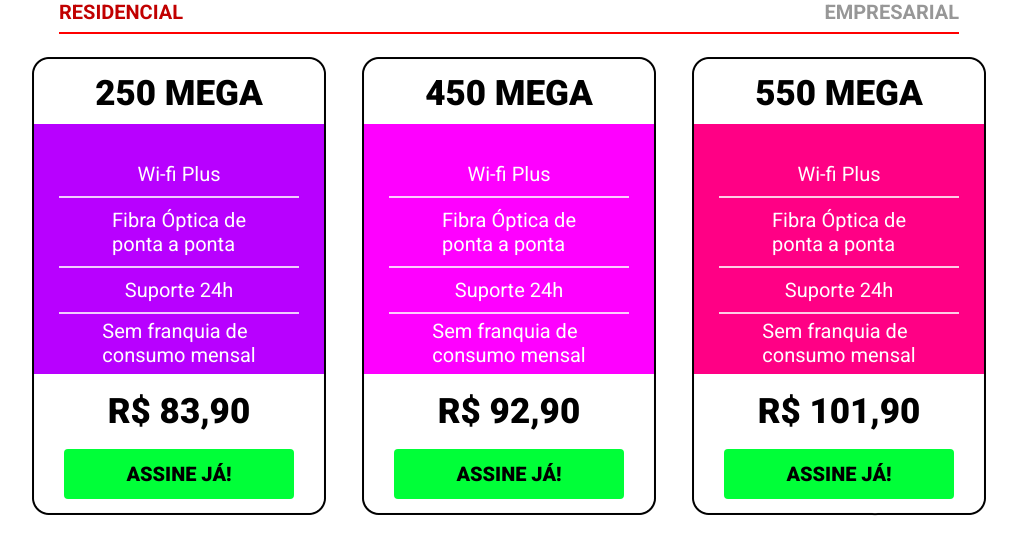
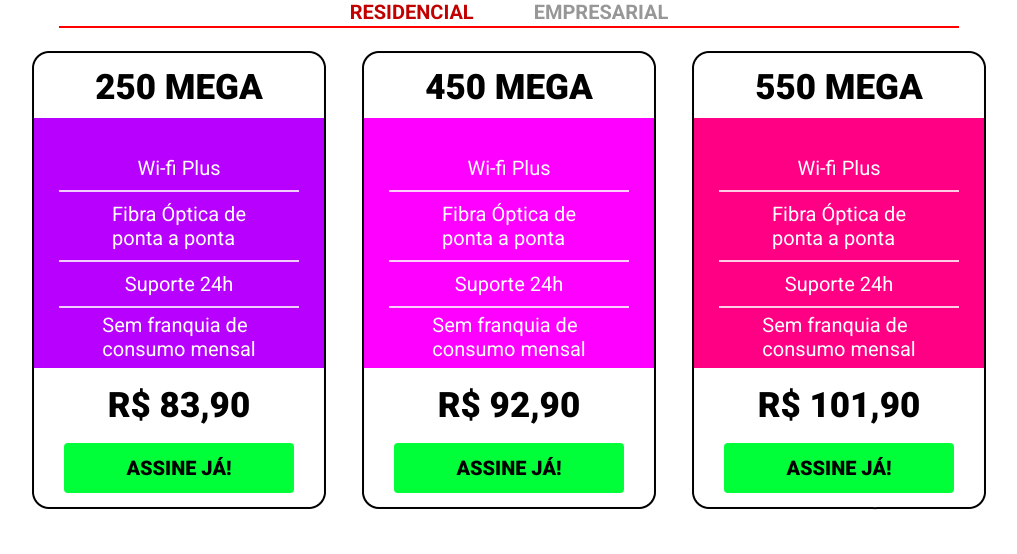
Before and after one commit to beatrizcdsmartins/slider-desktop, a plain HTML site: page index.html in a window 1280 px wide. Shown: the whole page, without its empty margins (131-1148 px from the left). Drawn offline with nearby package versions, Linux system fonts and the light colour scheme.

Commit message:
fix-buttons

```diff
--- a/index.html
+++ b/index.html
@@ -221,13 +221,15 @@
             display: flex;
             width: min(100vw, 900px);
 
-            justify-content: space-between;
+            justify-content:center;
+            gap: 60px;
+
 
             border-bottom: 2px solid red;
         }
 
         .btn-container button {
-            margin-bottom: 8px;
+            margin-bottom: 2px;
             background: none;
             border: none;
             color: #979797;
```
